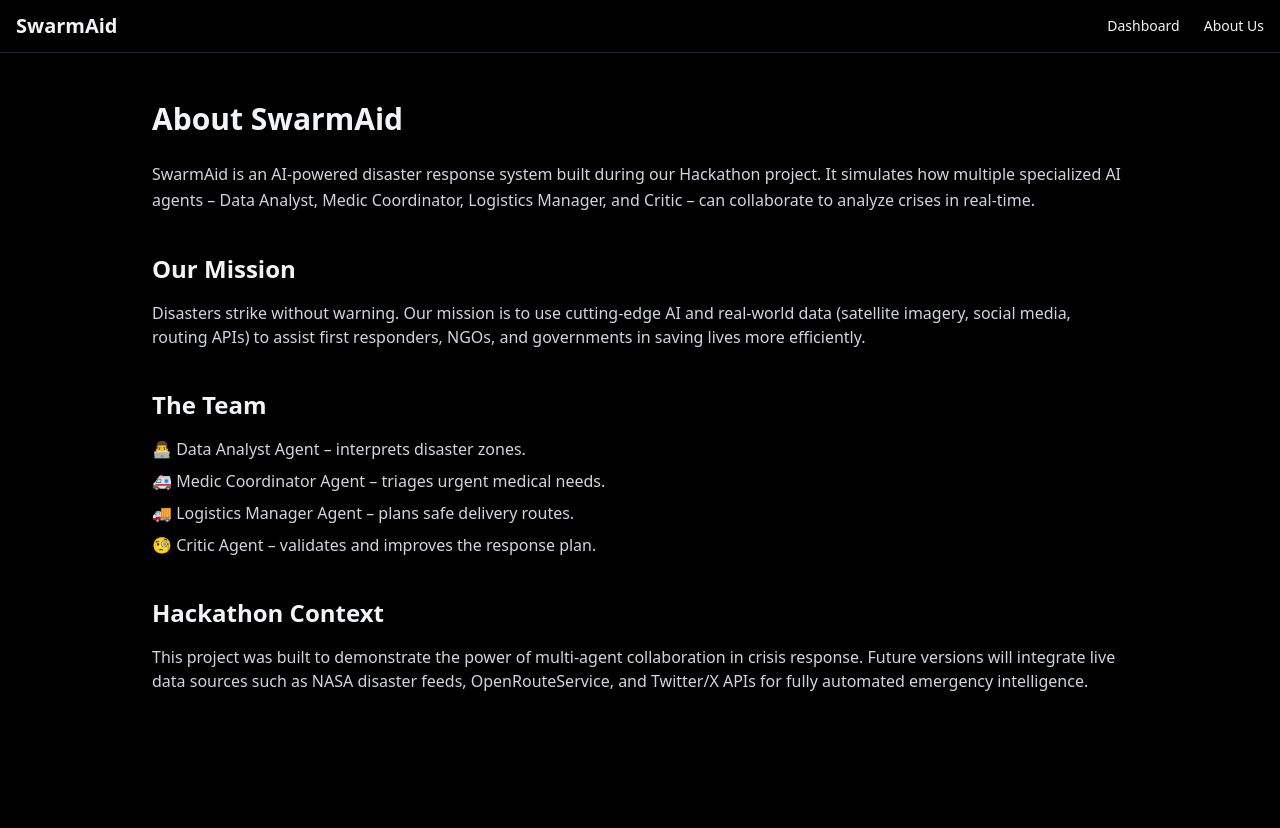
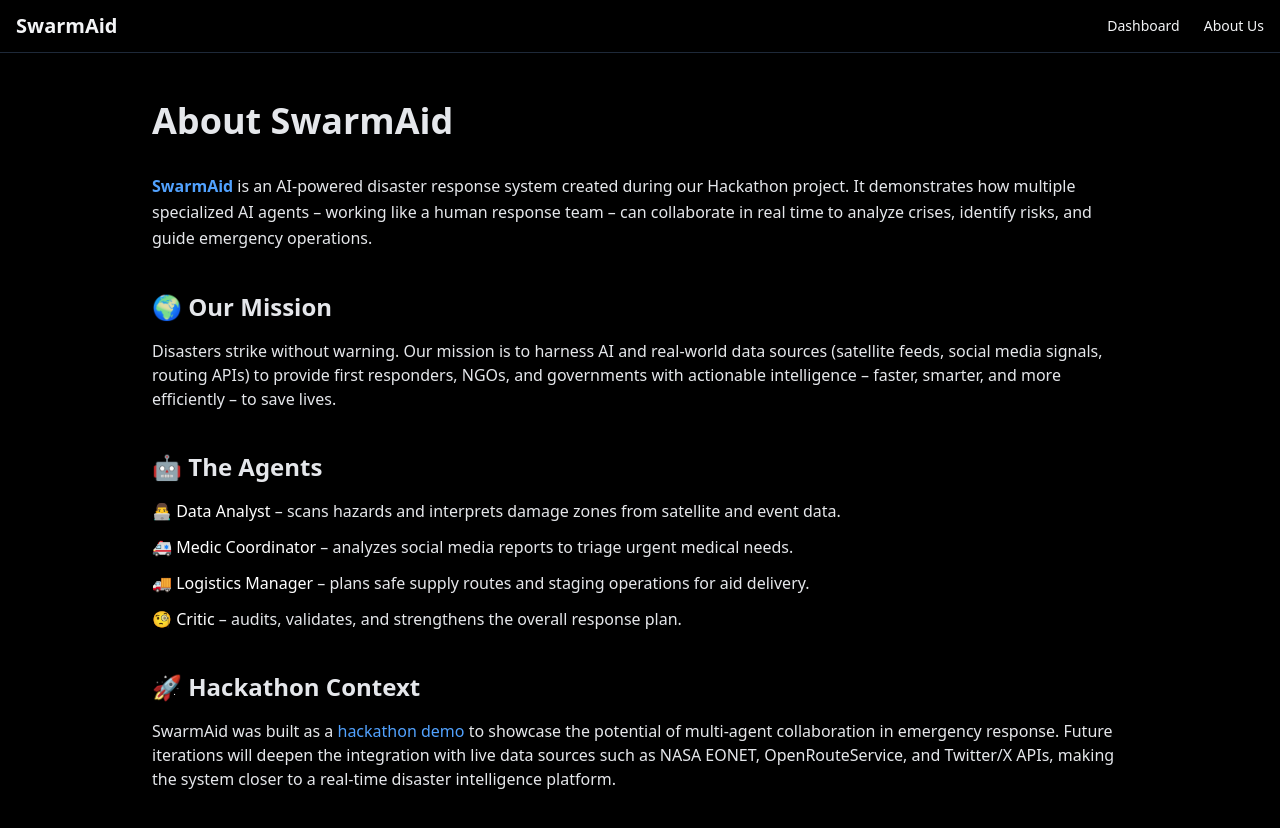
Before and after one commit to Muhammad-Hashir-55/SwarmAid, a Next.js app in the folder frontend/: page /about in a window 1280 px wide. Shown: the top 828 px of the page. Before the commit the page ends 800 px from the top, so only its background shows below. Built offline with nearby package versions, Linux system fonts and the light colour scheme.

Commit message:
Updated About Us Page

```diff
--- a/frontend/app/about/page.js
+++ b/frontend/app/about/page.js
@@ -1,34 +1,51 @@
 // app/about/page.js
 export default function About() {
   return (
-    <div className="max-w-5xl mx-auto px-6 py-12">
-      <h1 className="text-3xl font-bold mb-6">About SwarmAid</h1>
-      <p className="text-gray-300 leading-relaxed mb-6">
-        SwarmAid is an AI-powered disaster response system built during our Hackathon project.
-        It simulates how multiple specialized AI agents – Data Analyst, Medic Coordinator, Logistics Manager, and Critic –
-        can collaborate to analyze crises in real-time.
+    <div className="max-w-5xl mx-auto px-6 py-12 text-gray-200">
+      <h1 className="text-4xl font-bold mb-8">About SwarmAid</h1>
+      <p className="leading-relaxed mb-6">
+        <span className="font-semibold text-blue-400">SwarmAid</span> is an
+        AI-powered disaster response system created during our Hackathon project.
+        It demonstrates how multiple specialized AI agents – working like a human
+        response team – can collaborate in real time to analyze crises, identify risks,
+        and guide emergency operations.
       </p>
 
-      <h2 className="text-2xl font-semibold mt-10 mb-4">Our Mission</h2>
-      <p className="text-gray-300 mb-6">
-        Disasters strike without warning. Our mission is to use cutting-edge AI and real-world data
-        (satellite imagery, social media, routing APIs) to assist first responders, NGOs, and governments
-        in saving lives more efficiently.
+      <h2 className="text-2xl font-semibold mt-10 mb-4">🌍 Our Mission</h2>
+      <p className="mb-6">
+        Disasters strike without warning. Our mission is to harness AI and real-world
+        data sources (satellite feeds, social media signals, routing APIs) to provide
+        first responders, NGOs, and governments with actionable intelligence – faster,
+        smarter, and more efficiently – to save lives.
       </p>
 
-      <h2 className="text-2xl font-semibold mt-10 mb-4">The Team</h2>
-      <ul className="space-y-2 text-gray-300">
-        <li>👨‍💻 <span className="font-medium">Data Analyst Agent</span> – interprets disaster zones.</li>
-        <li>🚑 <span className="font-medium">Medic Coordinator Agent</span> – triages urgent medical needs.</li>
-        <li>🚚 <span className="font-medium">Logistics Manager Agent</span> – plans safe delivery routes.</li>
-        <li>🧐 <span className="font-medium">Critic Agent</span> – validates and improves the response plan.</li>
+      <h2 className="text-2xl font-semibold mt-10 mb-4">🤖 The Agents</h2>
+      <ul className="space-y-3">
+        <li>
+          👨‍💻 <span className="font-medium text-white">Data Analyst</span> – scans hazards and
+          interprets damage zones from satellite and event data.
+        </li>
+        <li>
+          🚑 <span className="font-medium text-white">Medic Coordinator</span> – analyzes
+          social media reports to triage urgent medical needs.
+        </li>
+        <li>
+          🚚 <span className="font-medium text-white">Logistics Manager</span> – plans safe
+          supply routes and staging operations for aid delivery.
+        </li>
+        <li>
+          🧐 <span className="font-medium text-white">Critic</span> – audits, validates, and
+          strengthens the overall response plan.
+        </li>
       </ul>
 
-      <h2 className="text-2xl font-semibold mt-10 mb-4">Hackathon Context</h2>
-      <p className="text-gray-300">
-        This project was built to demonstrate the power of multi-agent collaboration in crisis response.
-        Future versions will integrate live data sources such as NASA disaster feeds, OpenRouteService,
-        and Twitter/X APIs for fully automated emergency intelligence.
+      <h2 className="text-2xl font-semibold mt-10 mb-4">🚀 Hackathon Context</h2>
+      <p className="mb-6">
+        SwarmAid was built as a <span className="text-blue-400">hackathon demo</span> to
+        showcase the potential of multi-agent collaboration in emergency response.
+        Future iterations will deepen the integration with live data sources such as
+        NASA EONET, OpenRouteService, and Twitter/X APIs, making the system closer to a
+        real-time disaster intelligence platform.
       </p>
     </div>
   );
```
